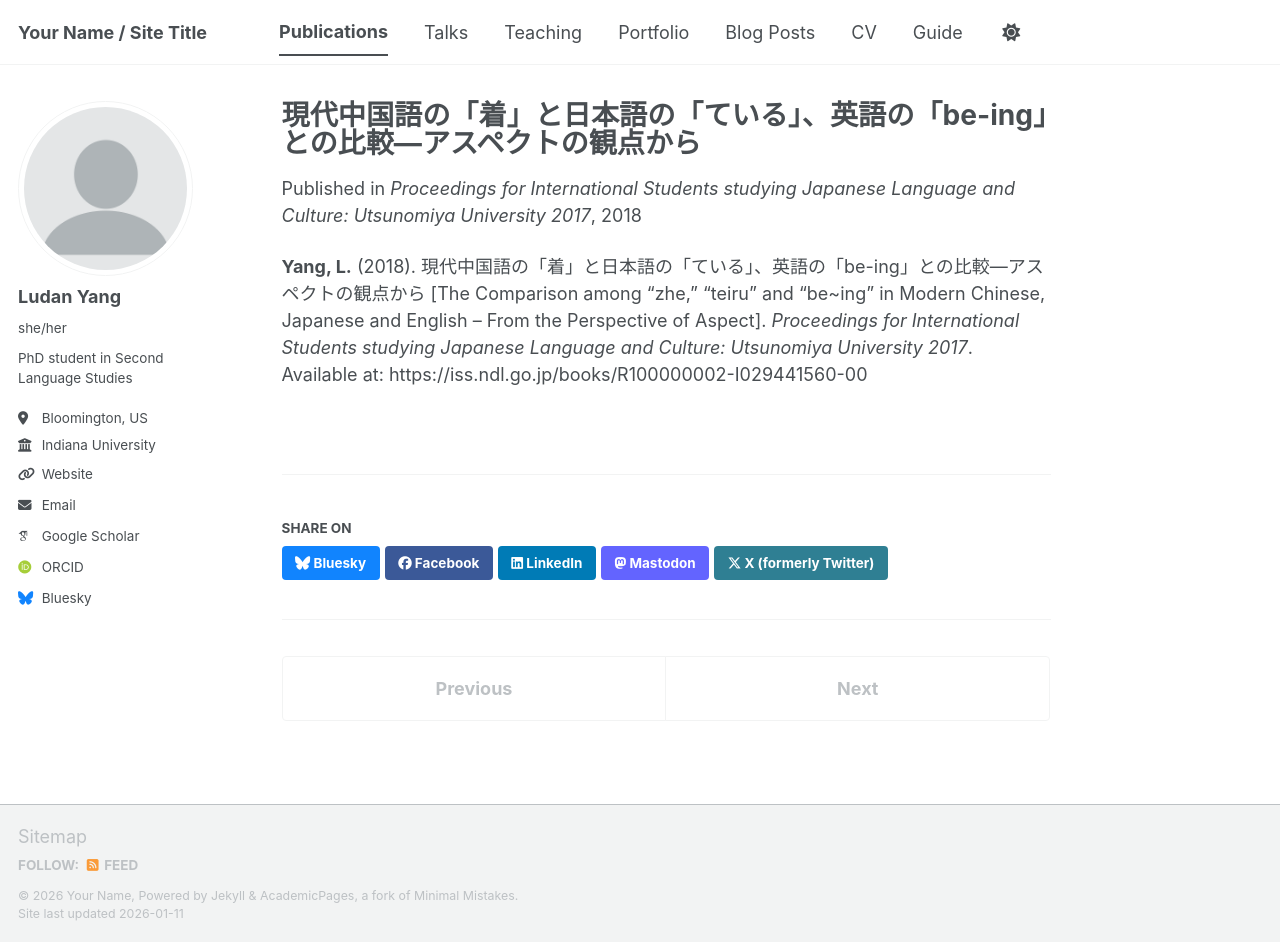
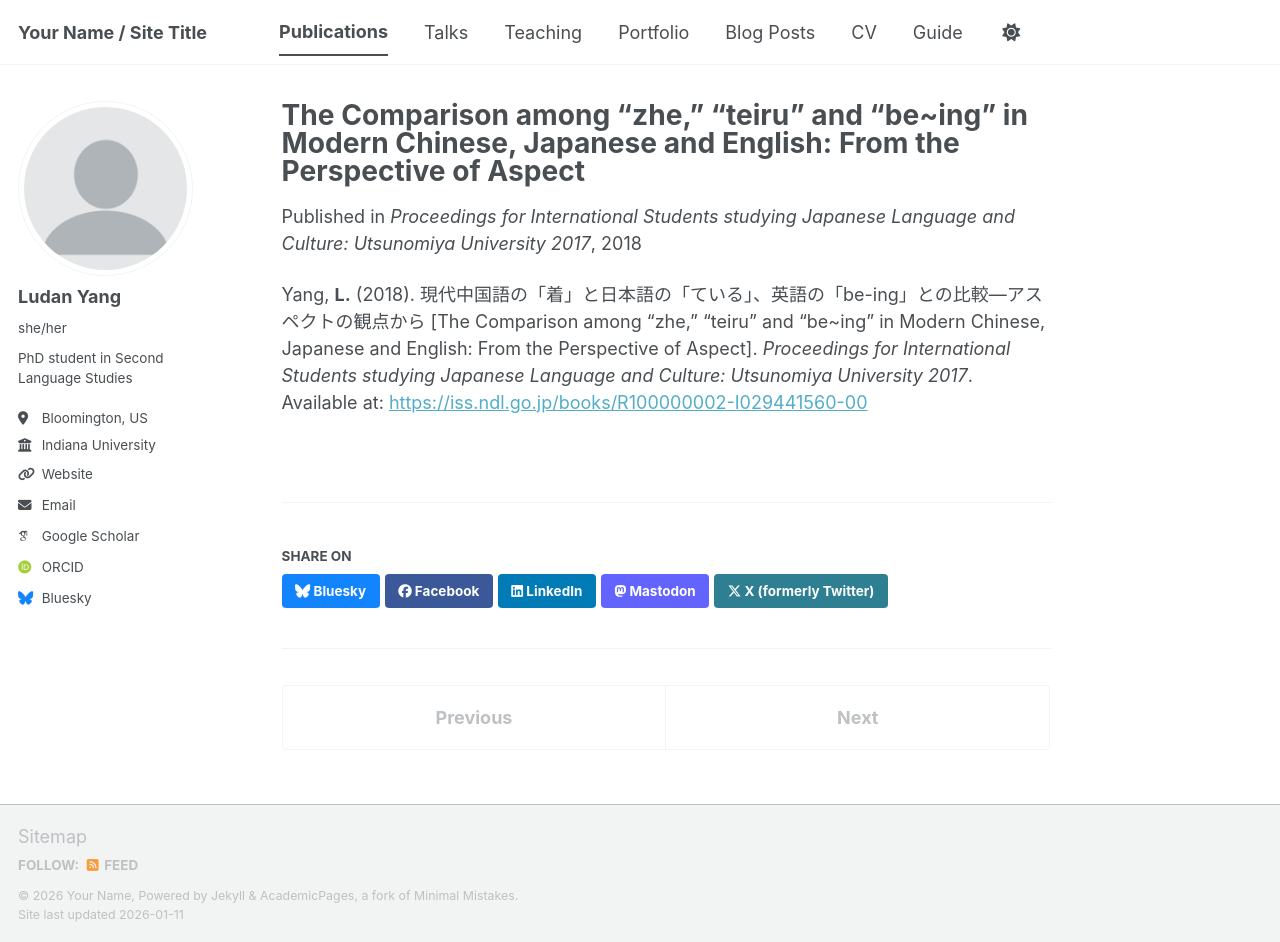
Before and after one commit to ludy612/ludy612.github.io, a Jekyll site: the page built from _publications/2018-01-01-yang-zhe-teiru-being.md, in a window 1280 px wide and 942 px high. Built offline with Jekyll 4.4.1, drawn with Linux system fonts in a browser that asks for light colours; some web fonts are replaced; a script bundle is joined from its source files by our own code; library files that are not in the unit come from our copies.

Commit message:
Update title and author details in publication

```diff
--- a/_publications/2018-01-01-yang-zhe-teiru-being.md
+++ b/_publications/2018-01-01-yang-zhe-teiru-being.md
@@ -1,10 +1,12 @@
 ---
-title: "現代中国語の「着」と日本語の「ている」、英語の「be-ing」との比較―アスペクトの観点から"
+title: "The Comparison among “zhe,” “teiru” and “be~ing” in Modern Chinese, Japanese and English: From the Perspective of Aspect"
 collection: publications
-date: 2018-01-01
+category: manuscripts
+year: 2018
 venue: "Proceedings for International Students studying Japanese Language and Culture: Utsunomiya University 2017"
-category: manuscripts
+authors: "Yang, L."
+paperurl: "https://iss.ndl.go.jp/books/R100000002-I029441560-00"
 ---
 
-**Yang, L.** (2018). 現代中国語の「着」と日本語の「ている」、英語の「be-ing」との比較―アスペクトの観点から [The Comparison among “zhe,” “teiru” and “be~ing” in Modern Chinese, Japanese and English – From the Perspective of Aspect]. *Proceedings for International Students studying Japanese Language and Culture: Utsunomiya University 2017*.
-Available at: https://iss.ndl.go.jp/books/R100000002-I029441560-00
+Yang, **L.** (2018). 現代中国語の「着」と日本語の「ている」、英語の「be-ing」との比較―アスペクトの観点から [The Comparison among “zhe,” “teiru” and “be~ing” in Modern Chinese, Japanese and English: From the Perspective of Aspect]. *Proceedings for International Students studying Japanese Language and Culture: Utsunomiya University 2017*.
+Available at: <https://iss.ndl.go.jp/books/R100000002-I029441560-00>
```
